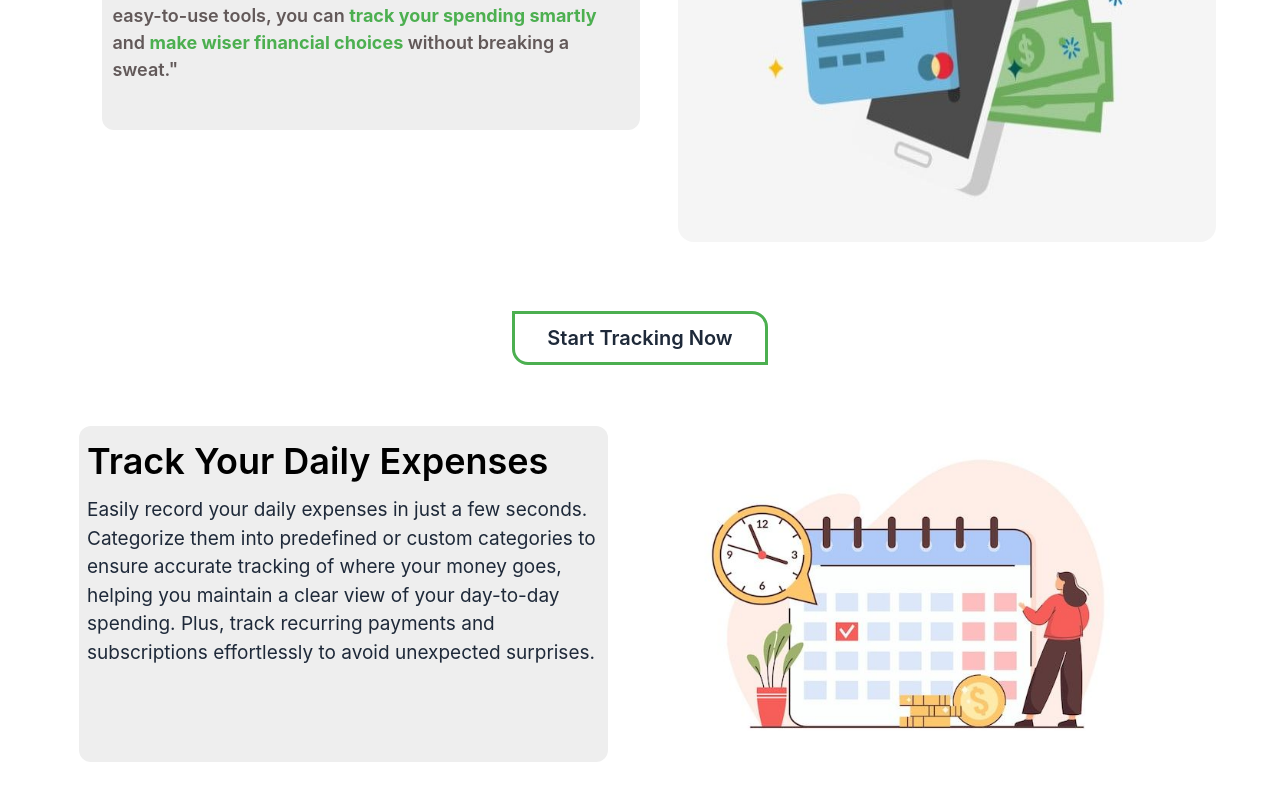
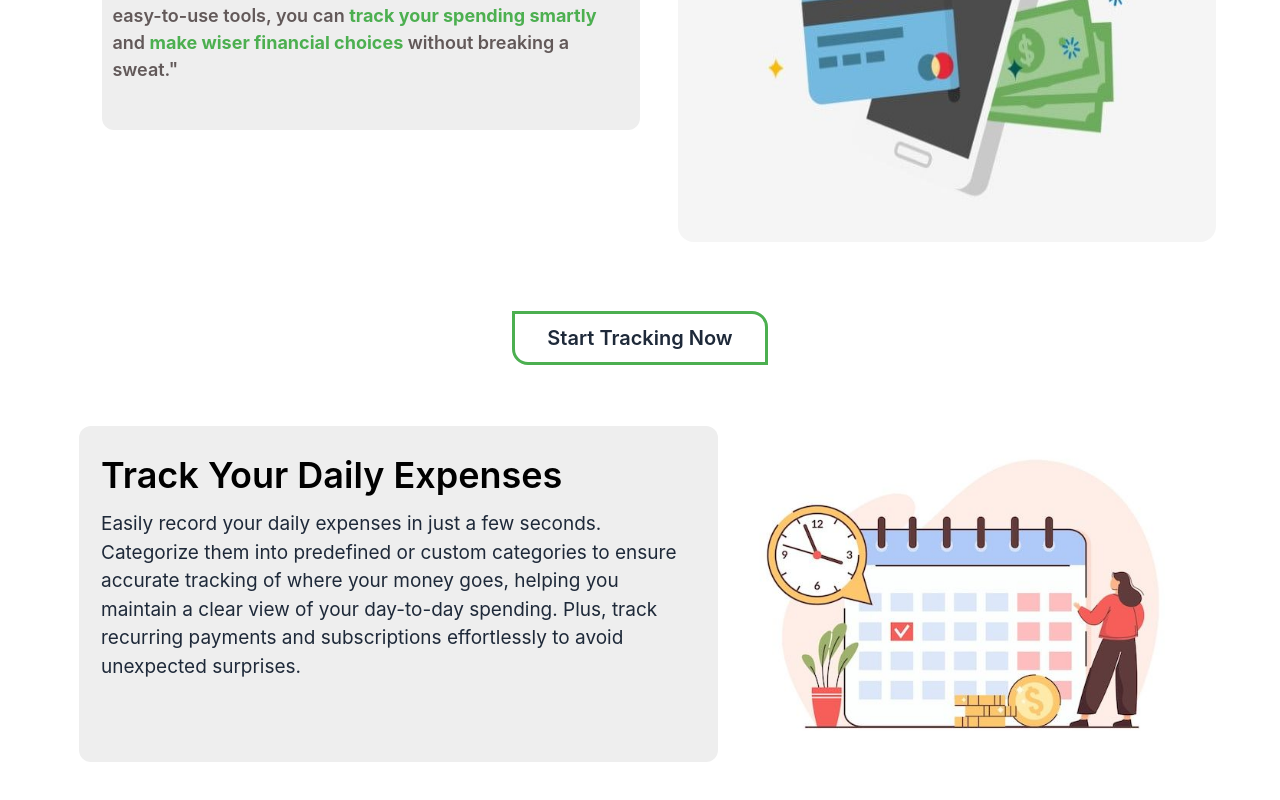
Before and after one commit to Sainath-Nanaware/spendwise-frontend, a React (Vite) app: page / in a window 1280 px wide. Shown: the part 454-1254 px from the top of the page. Built offline with nearby package versions, Linux system fonts and the light colour scheme.

Commit message:
design first feature card

```diff
--- a/src/components/layouts/FeaturesCards.jsx
+++ b/src/components/layouts/FeaturesCards.jsx
@@ -5,15 +5,15 @@ function FeaturesCards() {
   return (
     <div className=' h-[80vh] md:h-[90vh] md:pl-[5vw] md:pr-[5vw]'>
         {/* 1st feature */}
-        <div className='  h-[70vh] p-[8px] flex flex-col justify-start items-center md:pl-[15px] md:flex-row md:h-[50vh]'>
+        <div className='   h-[70vh] p-[8px] flex flex-col justify-start items-center md:pl-[15px] md:flex-row md:h-[50vh]'>
             {/* description  */}
-            <div className=' h-[32vh] p-[8px] flex flex-col justify-start items-start gap-2 bg-[#EEEEEE] rounded-xl md:w-[44vw] md:h-[42vh]'>
+            <div className=' h-[32vh] p-[8px] flex flex-col justify-start items-start gap-2 bg-[#EEEEEE] rounded-xl md:w-[52vw] md:h-[42vh] md:p-[22px]'>
                 <p className=' text-[26px] font-semibold  md:text-[36px]'>Track Your Daily Expenses</p>
                 <p className=' text-[19px] text-gray-800'>Easily record your daily expenses in just a few seconds. Categorize them into predefined or custom categories to ensure accurate tracking of where your money goes, helping you maintain a clear view of your day-to-day spending. Plus, track recurring payments and subscriptions effortlessly to avoid unexpected surprises.</p>
 
             </div>
             {/* image */}
-            <div className='  h-[30vh] flex justify-center items-center p-[5px] md:w-[50vw] md:h-[42vh]'>
+            <div className='  h-[30vh] flex justify-center items-center p-[5px] md:w-[40vw] md:h-[42vh]'>
                 <img src={dailyTrack} alt="daily Track "  className=' rounded-2xl md:h-[40vh]'/>
 
             </div>
--- a/src/components/layouts/Header.jsx
+++ b/src/components/layouts/Header.jsx
@@ -3,7 +3,7 @@ import React from 'react'
 import { Link } from 'react-router-dom'
 function Header() {
   return (
-        <header className=' h-[10vh] bg-[#EEEEEE] flex justify-center items-center md:flex md:justify-between md:items-center pl-[5vw] pr-[5vw]'>
+        <header className=' h-[10vh] bg-[#EEEEEE] flex justify-center items-center md:flex md:justify-between md:items-center pl-[5vw] pr-[5vw]  sticky top-0 left-0 w-full'>
             {/* Logo */}
             <div className=''>
                 <Link to={"/"} aria-label="Home">
```
